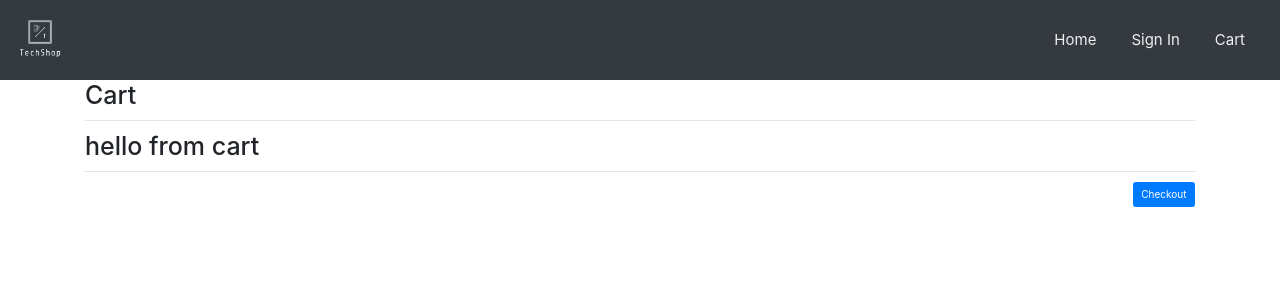
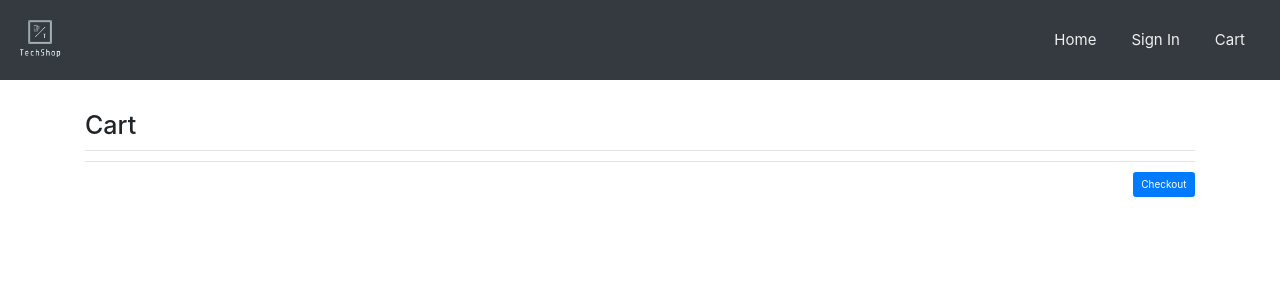
Before and after one commit to urlDev/react-techshop, a React (Create React App) app: page /cart in a window 1280 px wide. Shown: the top 300 px of the page. Built offline with nearby package versions, Linux system fonts and the light colour scheme.

Commit message:
connected cart component with other components, products can be added to cart now :sunglasses:

```diff
--- a/src/Components/Cart/Cart.jsx
+++ b/src/Components/Cart/Cart.jsx
@@ -6,19 +6,37 @@ import './Cart.scss';
 class Cart extends Component {
 	render() {
 		return (
-			<div className="cartWrap">
-					<Container>
+			<ProductConsumer>
+				{(value) => {
+					// const { id, title, price, company, img, info, inCart } = value.cart;
+					return (
+						<Container className="cartWrap mt-5">
 							<Row>
 								<Col>
 									<h1 className="cartHeader">Cart</h1>
 									<hr />
-								<h1>hello from cart</h1>
+									{value.cart.map((i) => {
+										return (
+											<Row key={i.id} className="mb-5">
+												<img src={require(`../Product/Data/img/product-${i.id}.png`)} alt="" />
+												<Col>
+													<h3 className="mt-3">{i.title}</h3>
+												</Col>
+
+												<Col>
+													<h3 className="float-right mt-3"> {i.price}$ </h3>
+												</Col>
+											</Row>
+										);
+									})}
 									<hr />
 									<Button className="buttonCart">Checkout</Button>
 								</Col>
 							</Row>
 						</Container>
-			</div>
+					);
+				}}
+			</ProductConsumer>
 		);
 	}
 }
--- a/src/Components/Cart/Cart.scss
+++ b/src/Components/Cart/Cart.scss
@@ -3,4 +3,7 @@
     .buttonCart {
         float: right;
     }
+    img {
+        width: 5em;
+    }
 }
--- a/src/Components/Details/Details.jsx
+++ b/src/Components/Details/Details.jsx
@@ -19,7 +19,7 @@ class Details extends Component {
 							<Row>
 								<Col>
 									<Card>
-										<a>
+										<a href="#">
 											<Card.Img
 												variant="top"
 												src={require(`../Product/Data/img/product-${id}.png`)}
@@ -40,7 +40,7 @@ class Details extends Component {
 												Back To Products
 											</Button>
 										</Link>
-										<Link to="/cart">
+										<Link >
 											<Button
 												variant="outline-warning"
 												className="p-2"
--- a/src/Components/Product/Product.jsx
+++ b/src/Components/Product/Product.jsx
@@ -1,7 +1,6 @@
 import React, { Component } from 'react';
 import { Link } from 'react-router-dom';
 import { Col, Card, Button } from 'react-bootstrap';
-import Details from '../Details/Details';
 import { ProductConsumer } from '../../Context';
 import './Product.scss';
 
@@ -11,7 +10,8 @@ class Product extends Component {
 	render() {
 		// product because we set it like that in shopItems
 		// like product={product}, thats why
-		const { id, title, price, img, inCart } = this.props.product;
+		// props because product is children of shopitems component where we mapped all the items
+		const { id, title, price, inCart } = this.props.product;
 		return (
 			<Col key={id} className="vis m-5 p-0">
 				<ProductConsumer>
--- a/src/Components/Product/Product.scss
+++ b/src/Components/Product/Product.scss
@@ -11,7 +11,7 @@
 }
 
 .card-img-top {
-    transition: all 0.5s ease-in-out;
+    transition: all 0.7s ease-in-out;
     &:hover {
         transform: scale(1.5) rotate(-15deg);
     }
```
Also changed, not shown: src/Components/Navbar/NavTop.jsx (+8 -3 lines). Lines whose indentation alone changed are shown as unchanged.
